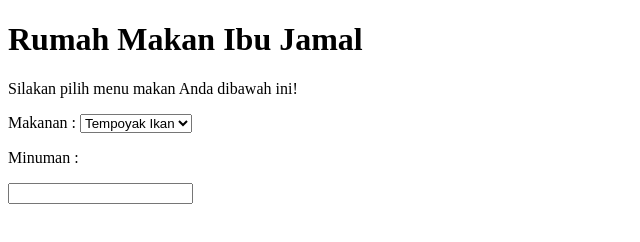
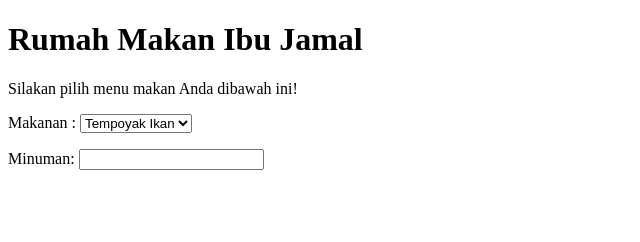
Before and after one commit to joniiswa1101/tugas_21_html, a plain HTML site: page index.html in a window 1280 px wide. Shown: the whole page, without its empty margins (0-640 px from the left). Drawn offline with Linux system fonts and the light colour scheme.

Commit message:
Tugas 21 HTML
Select, datalist

```diff
--- a/index.html
+++ b/index.html
@@ -17,16 +17,14 @@
           <option value="nasi_padang">Nasi Padang</option>
       </select>
     </p>
-    <p>Minuman :
+
+    <p>Minuman: <input type="text" list="listmakanan"></p>
       <datalist id="listmakanan">
         <option value="Es Teh">Es Teh</option>
         <option value="Jus Jeruk">Jus Jeruk</option>
         <option value="Air Mineral">Air Mineral</option>
         <option value="Jus Tomat">Jus Tomat</option>
       </datalist>
-    </p>
-    <form>
-      <input type="text" list="listmakanan">
-    </form>
+
   </body>
 </html>
```
